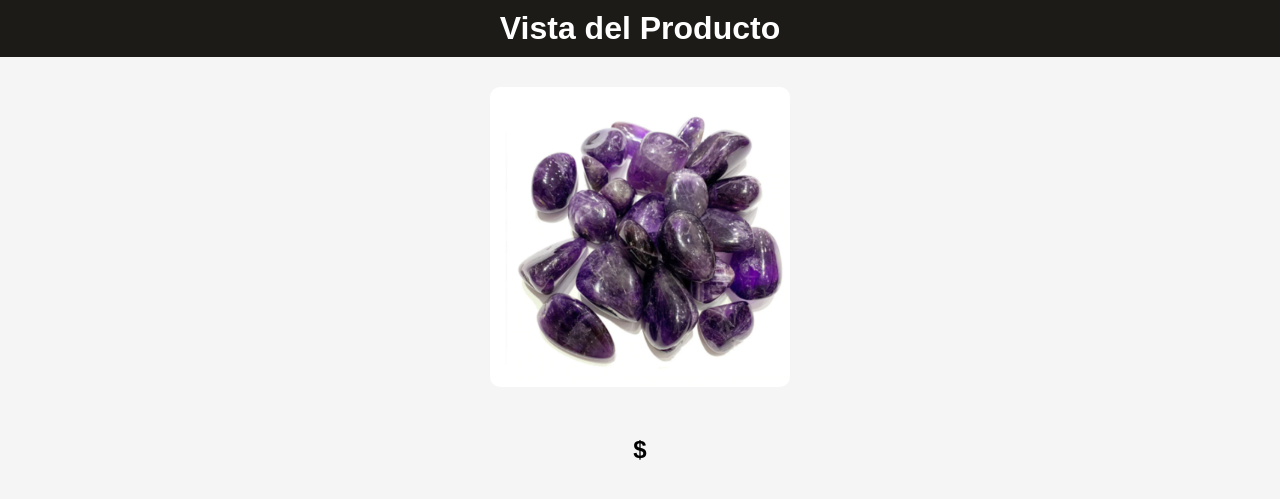
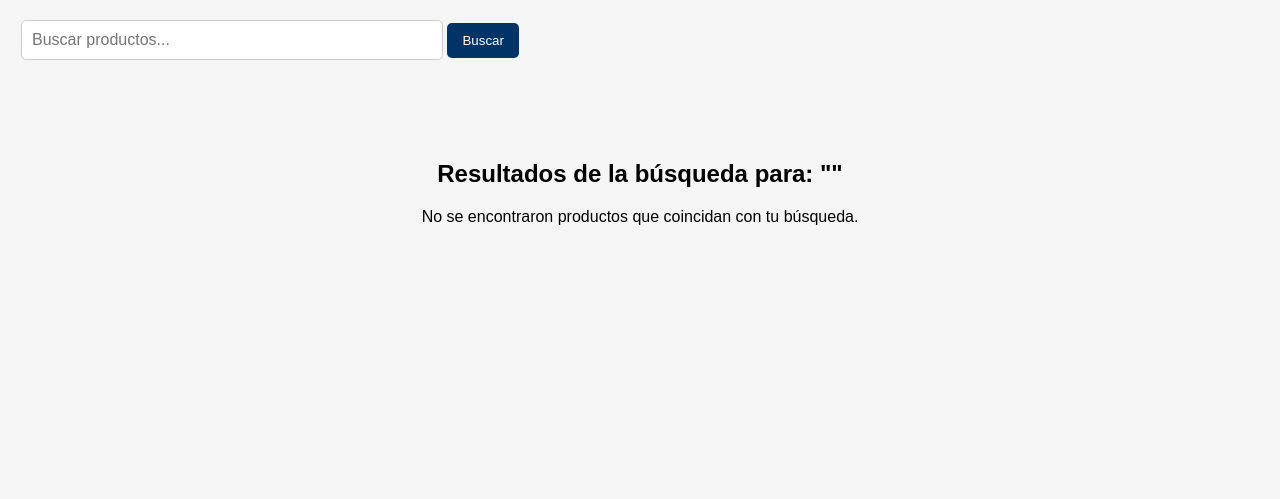
Before and after one commit to Albertoescobarsanchez/pgpi, a Django app: page /vistaProducto/ in a window 1280 px wide. Shown: the top 499 px of the page. Run offline with Django 5.2, Linux system fonts and the light colour scheme; data that the repository does not hold is empty.

Commit message:
añadido busqueda de productos

```diff
--- a/app/templates/vistaProducto.html
+++ b/app/templates/vistaProducto.html
@@ -1,87 +1,50 @@
 {% load static %}
+
 <!DOCTYPE html>
 <html lang="es">
 <head>
     <meta charset="UTF-8">
     <meta name="viewport" content="width=device-width, initial-scale=1.0">
     <meta http-equiv="X-UA-Compatible" content="ie=edge">
-    <title>Vista Producto</title>
+    <title>Resultados de Búsqueda - Tienda Esotérica</title>
 
-    <style>
-        body {
-            font-family: Arial, sans-serif;
-            margin: 0;
-            padding: 0;
-            background-color: #f5f5f5;
-        }
-
-        header {
-            background-color: #1C1B17;
-            color: #fff;
-            padding: 10px 0;
-            text-align: center;
-        }
-
-        header h1 {
-            margin: 0;
-        }
-
-        .product-details {
-            text-align: center;
-            padding: 30px;
-        }
-
-        .product-details img {
-            max-width: 300px;
-            border-radius: 10px;
-            margin-bottom: 20px;
-        }
-
-        .product-details h2 {
-            font-size: 30px;
-            margin-top: 20px;
-        }
-
-        .product-details p {
-            color: #7f8c8d;
-            font-size: 18px;
-        }
-
-        .product-details .price {
-            font-size: 24px;
-            font-weight: bold;
-            margin-top: 20px;
-        }
-
-        .back-btn {
-            margin-top: 20px;
-            display: inline-block;
-            padding: 10px 20px;
-            background-color: #8000FF;
-            color: white;
-            text-decoration: none;
-            border-radius: 5px;
-        }
-
-        .back-btn:hover {
-            background-color: #1abc9c;
-        }
-    </style>
+    <link rel="stylesheet" href="{% static 'css/styles.css' %}">
 </head>
 <body>
-    <header>
-        <h1>Vista del Producto</h1>
-    </header>
 
-    <div class="product-details">
-        <!-- Aquí usaremos el product_id para obtener el producto desde Django -->
-
-        <img src="{% static 'images/piedras.jpg' %}" alt="Piedras Esotéricas"> <!-- Ejemplo de imagen -->
-        <h2>{{ product.name }}</h2> <!-- Nombre del producto -->
-        <p>{{ product.description }}</p> <!-- Descripción del producto -->
-        <div class="price">${{ product.price }}</div> <!-- Precio del producto -->
-
+    <!-- Formulario de búsqueda (mantenemos el formulario aquí también) -->
+    <div class="search-container" style="margin-bottom: 30px; text-align: center;">
+        <form action="{% url 'vistaProducto' %}" method="get" style="display: inline-block; max-width: 500px; width: 100%;">
+            <input type="text" name="search" placeholder="Buscar productos..." value="{{ query }}"
+                   style="width: 80%; padding: 10px; font-size: 16px; border-radius: 5px; border: 1px solid #ccc;">
+            <button type="submit" style="padding: 10px 15px; background-color: #003366; color: white; border: none; border-radius: 5px; cursor: pointer;">
+                Buscar
+            </button>
+        </form>
     </div>
 
+    <div class="main-content">
+        <h2>Resultados de la búsqueda para: "{{ query }}"</h2>
+
+        {% if productos %}
+            <div class="product-grid">
+                {% for producto in productos %}
+                    <div class="product-card">
+                        <a href="#">
+                            {% if producto.imagen %}
+                            <img src="{% static 'images/' %}{{ producto.imagen }}" alt="{{ producto.nombre }}" width="200">
+                        {% else %}
+                            <p>No hay imagen disponible</p>
+                        {% endif %}                            <h3>{{ producto.nombre }}</h3>
+                            <p>{{ producto.descripcion }}</p>
+                            <div class="price">${{ producto.precio }}</div>
+                        </a>
+                    </div>
+                {% endfor %}
+            </div>
+        {% else %}
+            <p>No se encontraron productos que coincidan con tu búsqueda.</p>
+        {% endif %}
+    </div>
 </body>
 </html>
--- a/app/urls.py
+++ b/app/urls.py
@@ -30,7 +30,8 @@ urlpatterns = [
     path('editarUsuario/', views.editarUsuario, name='editarUsuario'),
     path('editarProductos/', views.editarProductos, name='editarProductos'),
     path('logout/', auth_views.LogoutView.as_view(), name='logout'),
-    path('vistaProducto/', views.vistaProducto, name='vistaProducto')
+    path('vistaProducto/', views.vistaProducto, name='vistaProducto'),
+    path('buscar/', views.buscar_productos, name='buscar_productos')
 
 
 
--- a/app/views.py
+++ b/app/views.py
@@ -3,6 +3,8 @@ from django.shortcuts import redirect, render
 from django.contrib import messages
 from app.forms import RegistrationForm
 from django.contrib.auth import authenticate, login
+from .models import Producto
+
 
 def home(request):
     return render(request, 'home.html')
@@ -50,4 +52,17 @@ def editarProductos(request):
     return render(request, 'editarProductos.html')
 
 def vistaProducto(request):
-    return render(request, 'vistaProducto.html')
+    query = request.GET.get('search', '')  # Obtenemos el término de búsqueda desde la URL
+    productos = Producto.objects.all()
+
+    # Si hay una consulta de búsqueda, filtrar los productos
+    if query:
+        productos = productos.filter(
+            nombre__icontains=query) | productos.filter(descripcion__icontains=query)
+
+    return render(request, 'vistaProducto.html', {'productos': productos, 'query': query})
+
+def buscar_productos(request):
+    query = request.GET.get('search', '')  # Obtiene la búsqueda desde la URL
+    productos = Producto.objects.filter(nombre__icontains=query)  # Filtra los productos por nombre (case-insensitive)
+    return render(request, 'productos/buscar.html', {'productos': productos, 'query': query})
```
Also changed, not shown: app/signals.py (+7 -0 lines), app/templates/home.html (+7 -3 lines).
